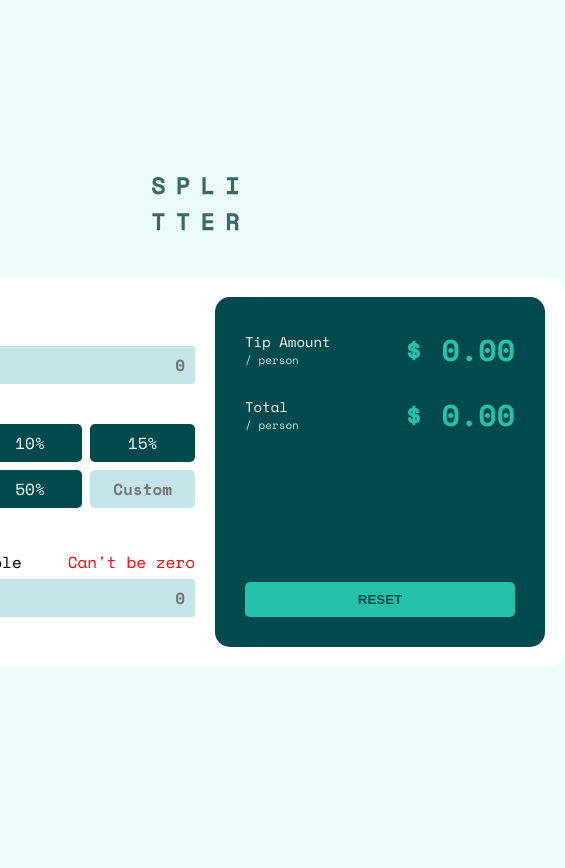
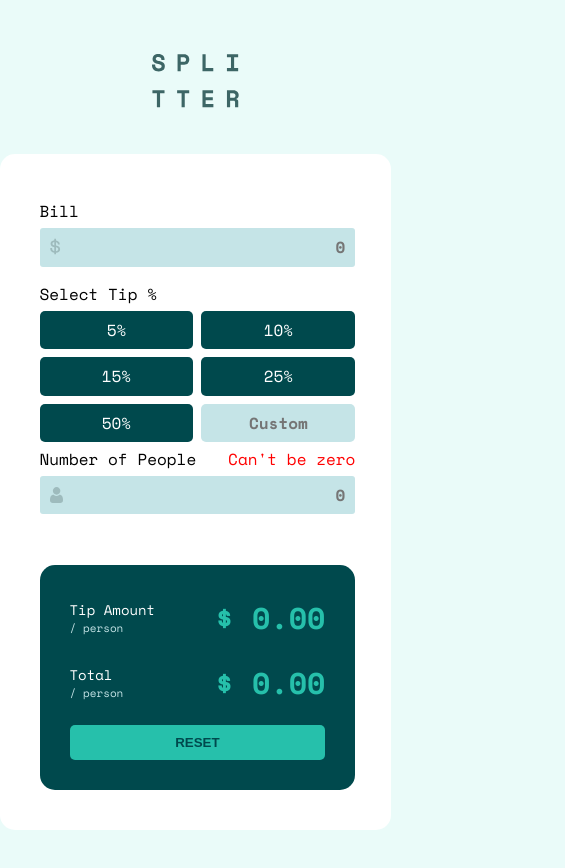
Before and after one commit to mchtugr/tip-calculator, a Vue app: page / in a window 390 px wide. Shown: the top 868 px of the page, 565 px wide, since content can reach past the window. Before the commit the page ends 844 px from the top, so only its background shows below. Built offline with nearby package versions, Linux system fonts and the light colour scheme.

Commit message:
refactor: add responsive css

```diff
--- a/src/App.vue
+++ b/src/App.vue
@@ -21,10 +21,11 @@ export default {
 
 <style>
 #app {
+  margin: 20px 0;
   display: flex;
   flex-direction: column;
   width: 100vw;
-  height: 100vh;
+  min-height: 100vh;
   justify-content: center;
   align-items: center;
 }
--- a/src/components/Card.vue
+++ b/src/components/Card.vue
@@ -153,6 +153,7 @@ export default {
       this.tipPercent = null
       this.totalPeople = null
       this.totalBill = null
+      this.customTip = null
     },
   },
   computed: {
@@ -203,8 +204,7 @@ export default {
 <style>
 .card-container {
   background-color: #fff;
-  min-height: 350px;
-  width: 700px;
+  max-width: 700px;
   margin: 0;
   padding: 20px;
   border-radius: 15px;
@@ -220,7 +220,7 @@ export default {
 .input-label {
   display: flex;
   justify-content: space-between;
-  margin-bottom: 5px;
+  margin: 5px 0;
 }
 
 input[type='radio']:checked {
@@ -257,7 +257,7 @@ input[type='radio']:checked + label {
 
 .right {
   width: 50%;
-  /* padding: 20px; */
+  padding: 20px;
 }
 
 .right-inner {
@@ -319,7 +319,7 @@ input[type='radio']:checked + label {
 
 .input-icon {
   position: absolute;
-  bottom: 16px;
+  bottom: 6px;
   left: 10px;
 }
 
@@ -351,4 +351,28 @@ input[type='number'] {
 .error {
   color: red;
 }
+
+@media (max-width: 768px) {
+  .card-container {
+    width: 90%;
+    display: block;
+  }
+  .left {
+    width: 90%;
+  }
+
+  .right {
+    width: 90%;
+  }
+}
+
+@media (max-width: 576px) {
+  .tip-grid-container {
+    grid-template-columns: 1fr 1fr;
+  }
+
+  .input-icon {
+    bottom: 16px;
+  }
+}
 </style>
```
